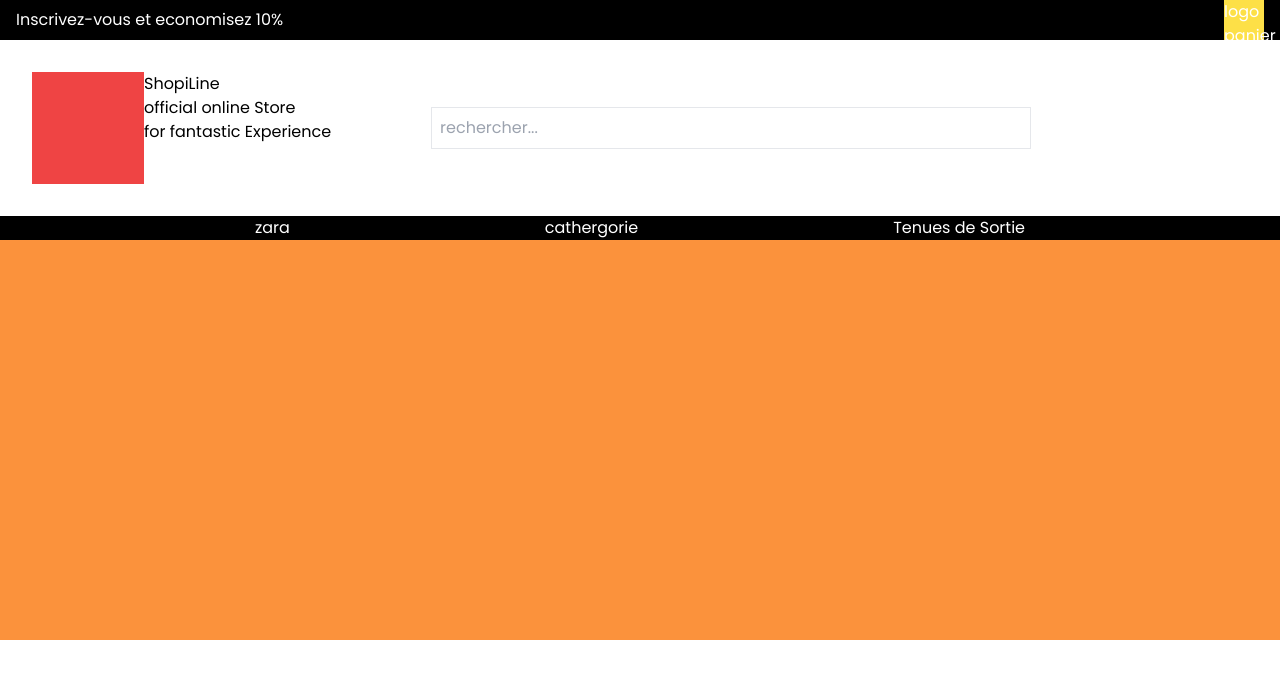
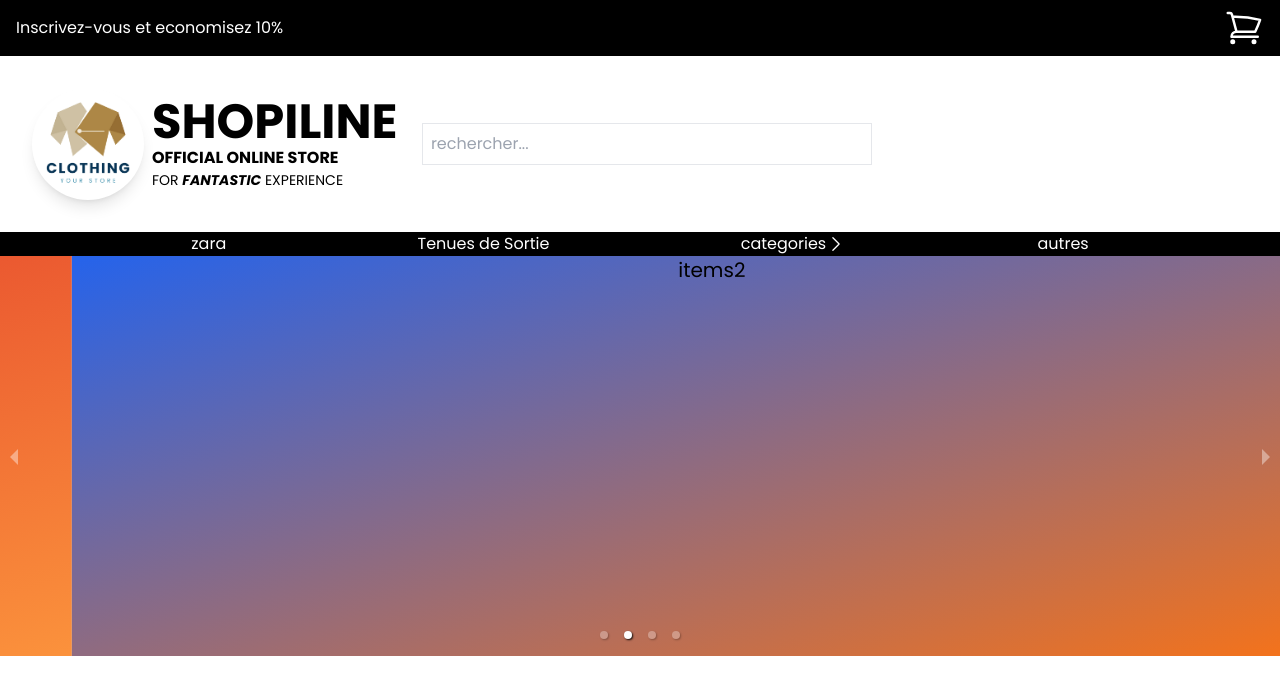
Before and after one commit to EmmanuelMbarga/TestReact, a React (Vite) app: page / in a window 1280 px wide. Shown: the top 694 px of the page. Built offline with nearby package versions, Linux system fonts and the light colour scheme.

Commit message:
modification des donnees concernants les fichier header

```diff
--- a/src/components/accueil/Header/carroussel.jsx
+++ b/src/components/accueil/Header/carroussel.jsx
@@ -1,7 +1,32 @@
+// import { useQuery } from "@tanstack/react-query";
+// import axios from "axios";
+import "react-responsive-carousel/lib/styles/carousel.min.css";
+import { Carousel } from "react-responsive-carousel";
+
 export default function Carroussel() {
+  // const { data: Article } = useQuery({
+  //   queryKey: ["Article"],
+  //   queryFn: () => axios.get("https://dummyjson.com/products/categories"),
+  // });
+
+  // console.log(Article.data[17].url);
   return (
+    // infiniteLoop={true} interval={7000}
     <>
-      <div className="bg-orange-400 h-[50vh]"></div>
+      <Carousel autoPlay={true} transitionTime={3000} showStatus={false} showThumbs={false} >
+        <div className="bg-gradient-to-tl from-orange-400 to-red-600 h-[50vh] text-xl">
+          items1
+        </div>
+        <div className="bg-gradient-to-tl from-orange-500 to-blue-600 h-[50vh] text-xl">
+          items2
+        </div>
+        <div className="bg-gradient-to-tl from-cyan-500 to-violet-600 h-[50vh] text-xl">
+          items3
+        </div>
+        <div className="bg-gradient-to-tl from-purple-400 to-red-600 h-[50vh] text-xl">
+          items4
+        </div>
+      </Carousel>
     </>
   );
 }
--- a/src/components/accueil/Header/componentLogo.jsx
+++ b/src/components/accueil/Header/componentLogo.jsx
@@ -1,12 +1,16 @@
+import logo from "../../../imgs/10.png"
+
 export default function ComponentLogo() {
   return (
     <>
-      <div className="flex">
-        <div className="w-28 h-28 bg-red-500"></div>
-        <div>
-          <h1>ShopiLine</h1>
-          <p>official online Store</p>
-          <p>for fantastic Experience</p>
+      <div className="flex items-center mr-[2%] Laptop:mr-[2%] Tablette:mr-[2%] MiniPortable:flex-col">
+        <div className="w-28 h-28 bg-white shadow-lg mr-2 rounded-full Tablette:w-14 Tablette:h-14 mobil:w-14 mobil:h-14 mobil:mr-1 MiniPortable:w-14 MiniPortable:h-14 MiniPortable:mr-1">
+          <img src={logo} alt=""/>
+        </div>
+        <div className="MiniPortable:text-center">
+          <h1 className="text-5xl uppercase font-bold Tablette:text-xl mobil:text-lg MiniPortable:text-xl">ShopiLine</h1>
+          <p className="text-base uppercase font-bold Tablette:text-sm mobil:text-xs MiniPortable:text-xs">official online Store</p>
+          <p className="text-sm uppercase Tablette:text-xs mobil:text-xs MiniPortable:text-xs">for <b><i>fantastic</i></b> Experience</p>
         </div>
       </div>
     </>
--- a/src/components/accueil/Header/componentSearch.jsx
+++ b/src/components/accueil/Header/componentSearch.jsx
@@ -1,9 +1,60 @@
+const LogoUser = (
+  <svg
+    xmlns="http://www.w3.org/2000/svg"
+    fill="none"
+    viewBox="0 0 24 24"
+    strokeWidth="1.5"
+    stroke="currentColor"
+    className="text-white size-10"
+  >
+    <path
+      strokeLinecap="round"
+      strokeLinejoin="round"
+      d="M15.75 6a3.75 3.75 0 1 1-7.5 0 3.75 3.75 0 0 1 7.5 0ZM4.501 20.118a7.5 7.5 0 0 1 14.998 0A17.933 17.933 0 0 1 12 21.75c-2.676 0-5.216-.584-7.499-1.632Z"
+    />
+  </svg>
+);
+
+const cart = (
+  <svg
+    xmlns="http://www.w3.org/2000/svg"
+    fill="none"
+    viewBox="0 0 24 24"
+    strokeWidth={1.5}
+    stroke="currentColor"
+    className="text-white size-10"
+  >
+    <path
+      strokeLinecap="round"
+      strokeLinejoin="round"
+      d="M2.25 3h1.386c.51 0 .955.343 1.087.835l.383 1.437M7.5 14.25a3 3 0 0 0-3 3h15.75m-12.75-3h11.218c1.121-2.3 2.1-4.684 2.924-7.138a60.114 60.114 0 0 0-16.536-1.84M7.5 14.25 5.106 5.272M6 20.25a.75.75 0 1 1-1.5 0 .75.75 0 0 1 1.5 0Zm12.75 0a.75.75 0 1 1-1.5 0 .75.75 0 0 1 1.5 0Z"
+    />
+  </svg>
+);
+
 export default function ComponentSearch() {
   return (
     <>
-      <div className="ml-[100px]">
-        <input className="border w-[600px] p-2" placeholder="rechercher..." />
+      <div className="mobil:hidden MiniPortable:hidden">
+        <input
+          className="border w-[600px] p-2 screenLarge:max-w-[450px] Laptop:max-w-[350px] Tablette:max-w-[250px]  "
+          placeholder="rechercher..."
+        />
+      </div>
+      <Buttons />
+    </>
+  );
+}
+
+const Buttons = () => {
+  return (
+    <>
+      <div className="invisible Laptop:hidden Tablette:hidden mobil:visible MiniPortable:visible">
+        <button className="bg-black ml-2 p-2">{LogoUser}</button>
+        <button className="bg-black ml-2 p-2">
+          {cart}
+        </button>
       </div>
     </>
   );
-}
+};
--- a/src/components/accueil/Header/headerComponent1.jsx
+++ b/src/components/accueil/Header/headerComponent1.jsx
@@ -4,7 +4,7 @@ import ComponentSearch from "./componentSearch";
 export default function HeaderComponent1() {
   return (
     <>
-      <div className="flex justify-start p-8 items-center">
+      <div className="flex justify-start py-8 items-center px-8 Tablette:py-2 Tablette:px-2 mobil:px-1 mobil:py-2 mobil:justify-around MiniPortable:flex-col MiniPortable:py-2 MiniPortable:px-1">
         <ComponentLogo/>
         <ComponentSearch/>
       </div>
--- a/src/components/accueil/Header/navigate.jsx
+++ b/src/components/accueil/Header/navigate.jsx
@@ -1,13 +1,148 @@
+import axios from "axios";
+import { useQuery } from "@tanstack/react-query";
+import { useState } from "react";
+
+const iconSearch = (
+  <svg
+    xmlns="http://www.w3.org/2000/svg"
+    fill="none"
+    viewBox="0 0 24 24"
+    strokeWidth="1.5"
+    stroke="currentColor"
+    className=" mobil:size-6 MiniPortable:size-6"
+  >
+    <path
+      strokeLinecap="round"
+      strokeLinejoin="round"
+      d="m21 21-5.197-5.197m0 0A7.5 7.5 0 1 0 5.196 5.196a7.5 7.5 0 0 0 10.607 10.607Z"
+    />
+  </svg>
+);
+
+const chevronR = (
+  <svg
+    xmlns="http://www.w3.org/2000/svg"
+    fill="none"
+    viewBox="0 0 24 24"
+    strokeWidth="1.5"
+    stroke="currentColor"
+    className="size-5 mobil:size-3 MiniPortable:size-2"
+  >
+    <path
+      strokeLinecap="round"
+      strokeLinejoin="round"
+      d="m8.25 4.5 7.5 7.5-7.5 7.5"
+    />
+  </svg>
+);
+
 export default function Navigate() {
+  const [openCategories, setOpenCategories] = useState(false);
+
+  const handlerCliked = () => {
+    setOpenCategories(!openCategories);
+  };
+
   return (
     <>
       <nav>
-        <ul className="flex justify-evenly bg-black text-white">
+        <ul className="flex items-center justify-evenly bg-black text-white mobil:text-xs MiniPortable:text-xs ">
           <li>zara</li>
-          <li>cathergorie</li>
           <li>Tenues de Sortie</li>
+          <li>
+            <ul onClick={handlerCliked} className="cursor-pointer">
+              <li className="flex items-center">
+                categories<span onClick={handlerCliked}>{chevronR}</span>
+              </li>
+            </ul>
+          </li>
+          <li>autres</li>
+          <button className=" absolute invisible Laptop:hidden Tablette:hidden ml-2 mobil:visible mobil:relative MiniPortable:visible MiniPortable:relative">
+            {iconSearch}
+          </button>
         </ul>
+        <div className="absolute border-t text-center bg-black text-white invisible Laptop:hidden Tablette:hidden mobil:visible mobil:relative MiniPortable:visible MiniPortable:relative MiniPortable:text-sm">
+          <button>Inscrivez-vous et economisez 10%</button>
+        </div>
       </nav>
+
+      {/* ------------------------------------------------------------------Section Categorie------------------------------------------------------------------ */}
+      {openCategories && (
+        <div className="-mt-8 relative  flex justify-center p-4 ">
+          <div className="w-[50%] absolute bg-white shadow-xl z-50 p-4 rounded-lg">
+            <button
+              onClick={handlerCliked}
+              className="border w-8 h-8 flex justify-center items-center cursor-pointer bg-red-500 rounded-full"
+            >
+              x
+            </button>
+            <h2 className="text-center text-2xl pb-10 MiniPortable:text-xs MiniPortable:py-5 mobil:py-6 ">
+              categories
+            </h2>
+            <div>
+              <div className=" overflow-y-scroll h-[380px]">
+                <Categories />
+              </div>
+            </div>
+          </div>
+        </div>
+      )}
+      {openCategories && (
+        <div className="fixed bg-black backdrop-blur-sm bg-opacity-40  max-w-[1700px] left-0 right-0 top-0  m-auto   h-full"></div>
+      )}
     </>
   );
 }
+const Categories = () => {
+  const {
+    data: Categorie,
+    isLoading,
+    isError,
+    error,
+  } = useQuery({
+    queryKey: ["categorie"],
+    queryFn: async () => {
+      await new Promise((resolve) => setTimeout(resolve, 1000));
+      return axios.get("https://dummyjson.com/products/category-list");
+    },
+    retry: 1,
+  });
+  if (isLoading) {
+    return (
+      // <p className="text-center mt-40 text-2xl text-gray-400 font-inter">
+      //   loading...
+      // </p>
+
+        <img
+          src="https://i.gifer.com/ZKZg.gif"
+          alt="loading"
+          className="w-10 h-10 m-auto mt-40"
+        />
+
+    );
+  }
+  if (isError) {
+    return (
+      <div>
+        <p className="text-center mt-40 text-2xl text-red-400 font-inter">
+          {error.message}
+        </p>
+      </div>
+    );
+  }
+
+  return (
+    <>
+      {Categorie?.data.map((categories) => (
+        <div key={categories}>
+          <div className=" relative z-50 cursor-pointer border-t transition rounded-md hover:text-white hover:bg-black flex items-center justify-between mobil:hover:bg-white mobil:border-t-2 mobil:text-xs MiniPortable:text-xs MiniPortable:hover:bg-white mobil:hover:text-black MiniPortable:hover:text-black">
+            <button key={categories} className="p-4 text-left ">
+              {categories}
+            </button>
+            <span>{chevronR}</span>
+          </div>
+        </div>
+      ))}
+    </>
+  );
+};
--- a/src/components/accueil/Header/sectionpromote.jsx
+++ b/src/components/accueil/Header/sectionpromote.jsx
@@ -1,10 +1,28 @@
+const cart = (
+  <svg
+    xmlns="http://www.w3.org/2000/svg"
+    fill="none"
+    viewBox="0 0 24 24"
+    strokeWidth={1.5}
+    stroke="currentColor"
+    className="size-10"
+  >
+    <path
+      strokeLinecap="round"
+      strokeLinejoin="round"
+      d="M2.25 3h1.386c.51 0 .955.343 1.087.835l.383 1.437M7.5 14.25a3 3 0 0 0-3 3h15.75m-12.75-3h11.218c1.121-2.3 2.1-4.684 2.924-7.138a60.114 60.114 0 0 0-16.536-1.84M7.5 14.25 5.106 5.272M6 20.25a.75.75 0 1 1-1.5 0 .75.75 0 0 1 1.5 0Zm12.75 0a.75.75 0 1 1-1.5 0 .75.75 0 0 1 1.5 0Z"
+    />
+  </svg>
+);
+
+
 export default function HeaderPromote() {
   return (
     <>
-      <div className="bg-black text-white flex justify-between px-4">
+      <div className="bg-black p-2 text-white flex justify-between px-4 Tablette:hidden mobil:hidden MiniPortable:hidden">
         <button>Inscrivez-vous et economisez 10%</button>
         <ul>
-          <li className="w-10 h-10 bg-yellow-300">logo panier</li>
+          <li>{cart}</li>
         </ul>
       </div>
     </>
--- /dev/null
+++ b/src/components/accueil/body/sectionProduct.jsx
@@ -0,0 +1,12 @@
+
+
+export default function SectionProduct() {
+  return (
+    <>
+        <div>items1</div>
+        <div>items2</div>
+        <div>items3</div>
+        <div>items3</div>
+    </>
+  )
+}
--- a/src/pages/Accuel.jsx
+++ b/src/pages/Accuel.jsx
@@ -3,7 +3,7 @@ import Hearder from "../components/accueil/Header/hearder";
 export default function PageAccuel() {
   return (
     <>
-        <Hearder/>
+      <Hearder />
     </>
   );
 }
--- a/tailwind.config.js
+++ b/tailwind.config.js
@@ -11,7 +11,7 @@ export default {
       mobil: { min: "289px", max: "480px" },
       Tablette: { min: "481px", max: "761px" },
       Laptop: { min: "762px", max: "1025px" },
-      screenLarge: { min: "1026px", max: "1500px" },
+      screenLarge: { min: "1026px" },
     },
     fontFamily:{
       Poppins:['Poppins', 'sans-serif'],
```
Also changed, not shown: src/imgs/10.png (added).
